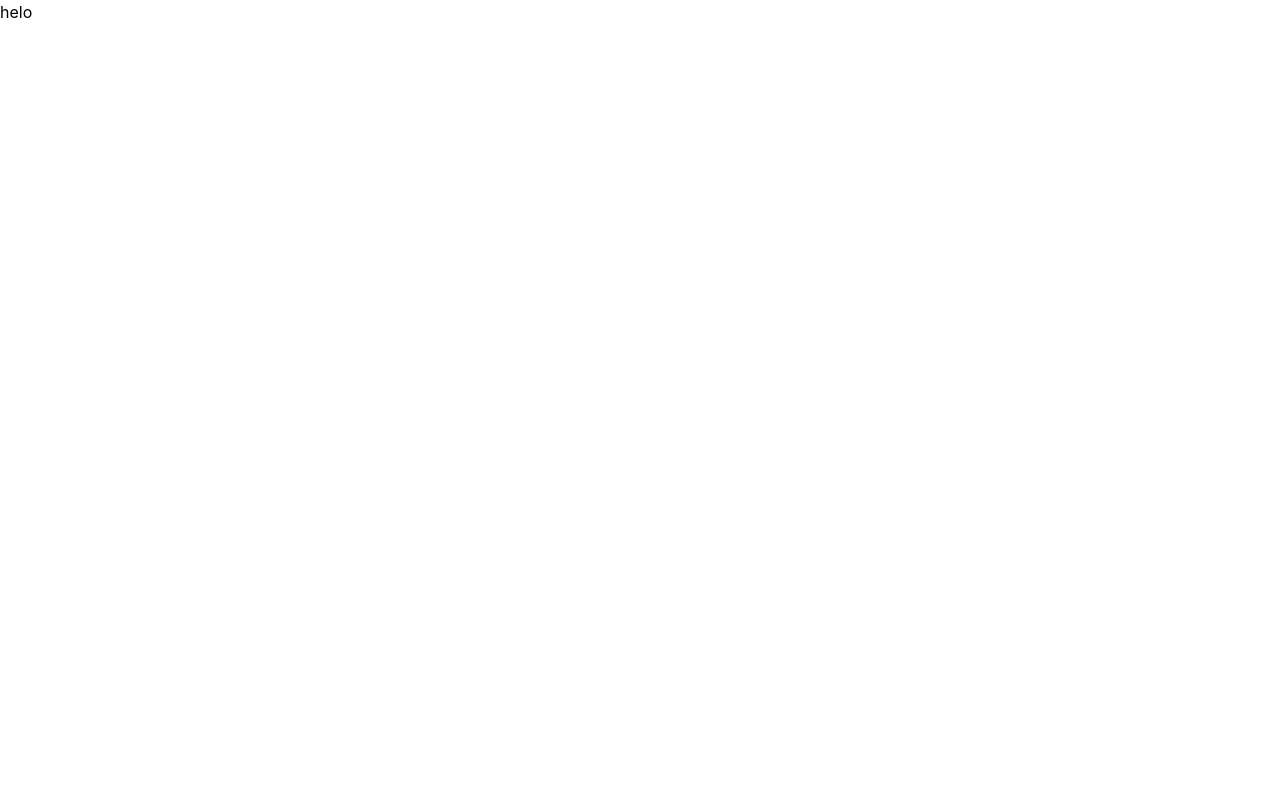
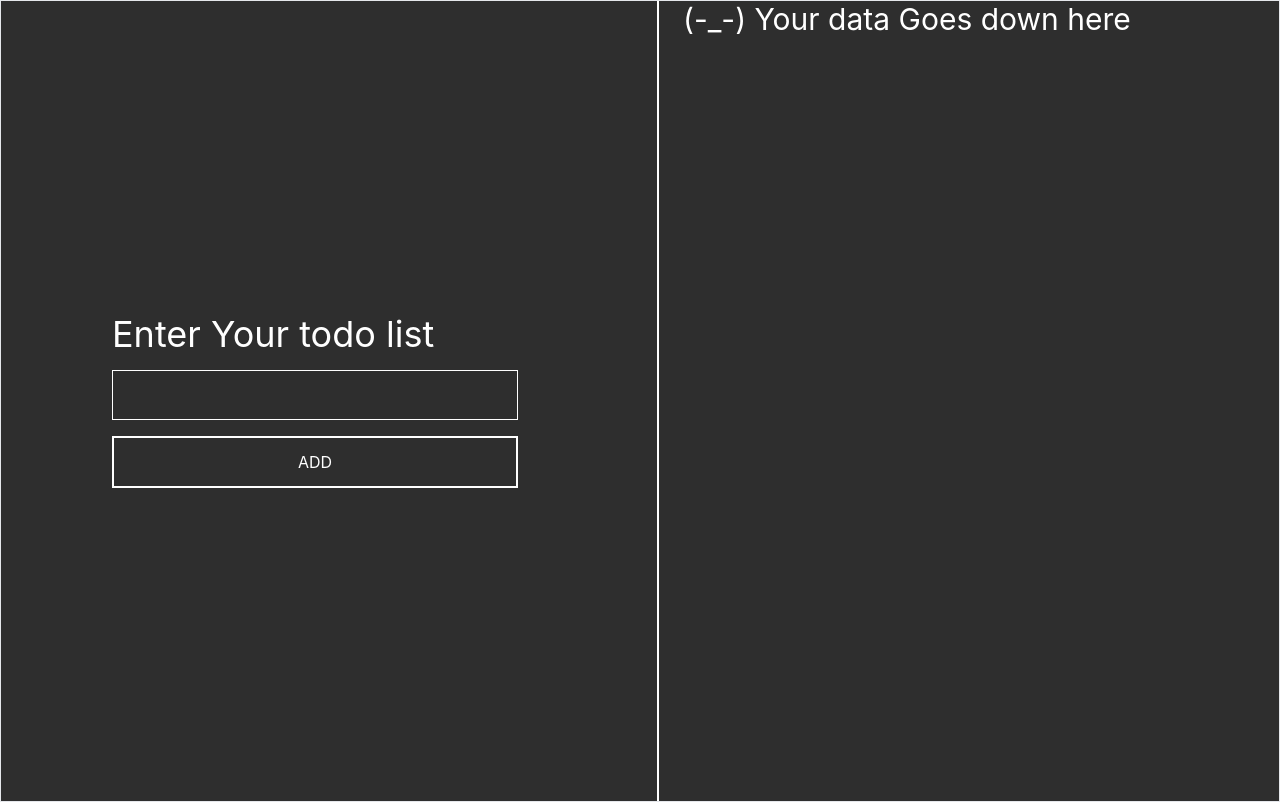
Before and after one commit to ashutosh-dgksocial/TODO-LIST-REACT, a React (Vite) app: page / in a window 1280 px wide. Built offline with nearby package versions, Linux system fonts and the light colour scheme.

Commit message:
second commit thinking about storing the input data

```diff
--- a/src/App.tsx
+++ b/src/App.tsx
@@ -1,10 +1,12 @@
 import "./App.css";
-
+import TodoList from "./sections/Todolist/TodoList";
 
 function App() {
   return (
     <>
-      <div className="hello">helo</div>
+      <div className="mx-auto max-w-screen-2xl border">
+        <TodoList />
+      </div>
     </>
   );
 }
--- a/src/index.css
+++ b/src/index.css
@@ -7,4 +7,6 @@ body {
   font-family: Inter, system-ui, Avenir, Helvetica, Arial, sans-serif;
   margin: 0;
   padding: 0;
+  background: #2e2e2e;
+  color: white;
 }
--- /dev/null
+++ b/src/sections/Todolist/TodoList.tsx
@@ -0,0 +1,61 @@
+import { useEffect, useState } from "react";
+const TodoList = () => {
+  const [inputData, setInputData] = useState([]);
+
+  const handleSubmit = (e: any) => {
+    e.preventDefault();
+    console.log("working");
+  };
+  useEffect(() => {
+    console.log(inputData);
+  }, []);
+
+  const handleOnchnage = (event: any) => {
+    // setInputData(value);
+    setInputData(event.target.value);
+    console.log("the input :::", event.target.value);
+  };
+  return (
+    <div className="flex h-lvh items-center justify-evenly gap-5">
+      {/* second div */}
+
+      <div className="mx-2 flex h-auto w-2/4 items-center rounded-[4px]">
+        <form
+          action="submit"
+          onSubmit={handleSubmit}
+          className="mx-auto flex flex-col justify-center gap-4"
+        >
+          <label className="text-4xl" htmlFor="todobox">
+            Enter Your todo list
+          </label>
+          <input
+            type="text"
+            name="todobox"
+            onChange={handleOnchnage}
+            className="w-[100%] border border-white bg-transparent px-4 py-2 text-2xl caret-neutral-50"
+          />
+          <button
+            className="w-[100%] border-2 border-white py-3 duration-300 hover:border-black hover:bg-white hover:text-black"
+            onClick={handleSubmit}
+          >
+            ADD
+          </button>
+        </form>
+      </div>
+      {/* second div */}
+      <div className="mx-2 flex h-full w-2/4 border-0 border-l-2 border-white px-6 text-2xl">
+        <h2 className="text-3xl">(-_-) Your data Goes down here</h2>
+        {inputData.map((data, index) => (
+          <ol
+            key={index}
+            className="list-inside list-disc space-y-4 text-gray-500 dark:text-gray-400"
+          >
+            <li>{data}</li>
+          </ol>
+        ))}
+      </div>
+    </div>
+  );
+};
+
+export default TodoList;
```
